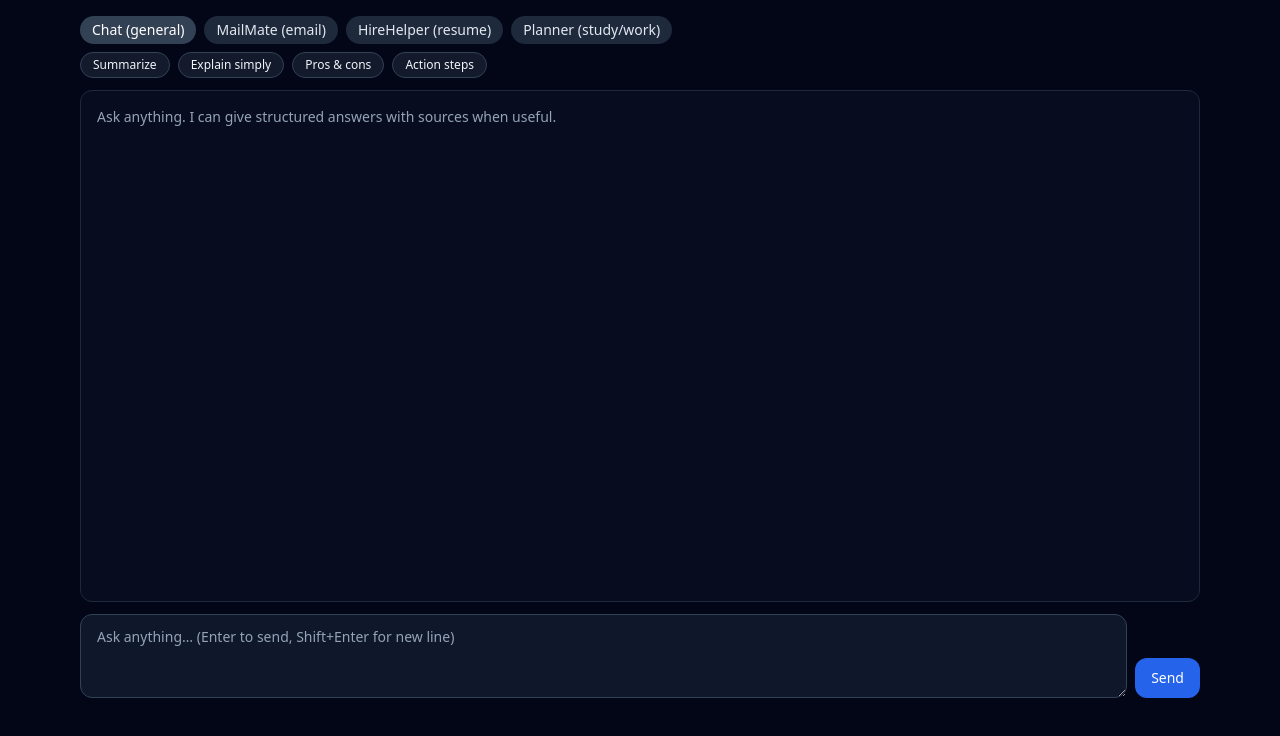
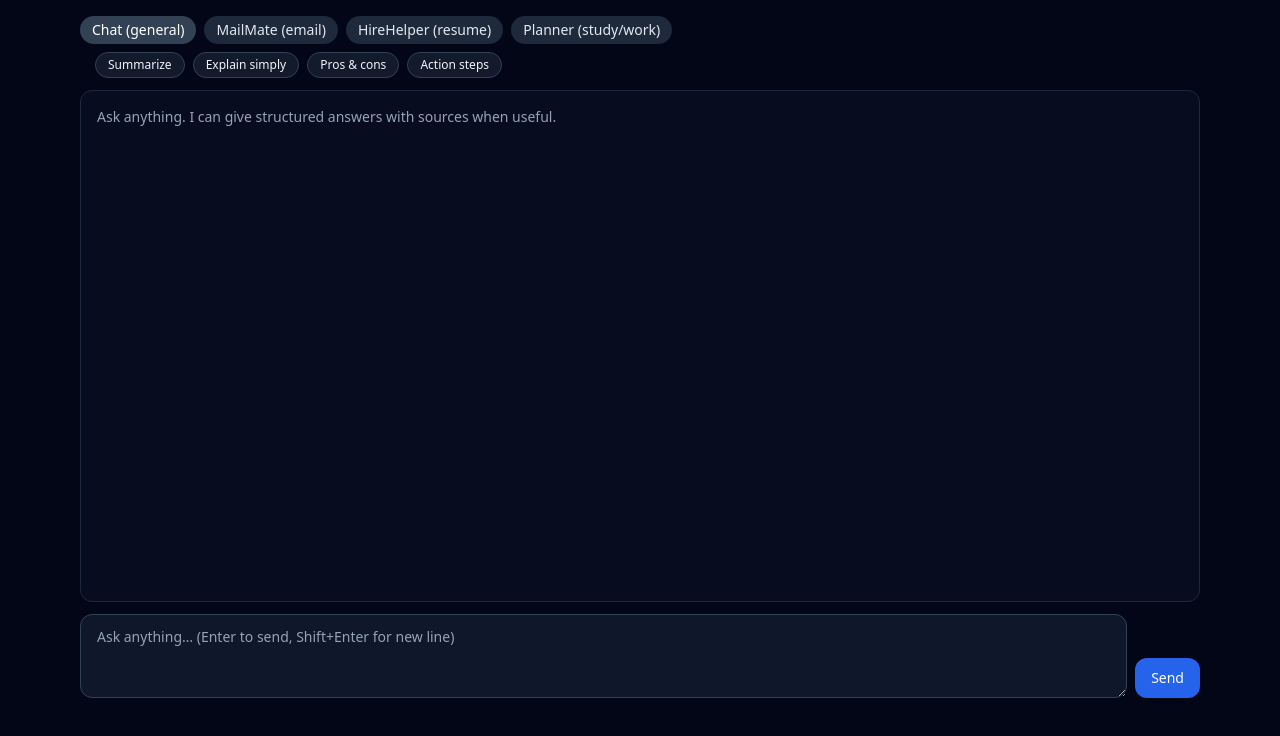
Before and after one commit to madevthevanthiran-maker/amplyai-chatbot, a Next.js app: page /app in a window 1280 px wide. Shown: the top 736 px of the page. Built offline with nearby package versions, Linux system fonts and the light colour scheme.

Commit message:
Update globals.css

```diff
--- a/styles/globals.css
+++ b/styles/globals.css
@@ -16,21 +16,12 @@ body {
   color: #f3f4f6;
 }
 
-/* Hide scrollbars for preset bar */
-.no-scrollbar::-webkit-scrollbar {
-  display: none;
-}
-.no-scrollbar {
-  -ms-overflow-style: none; /* IE and Edge */
-  scrollbar-width: none; /* Firefox */
-}
-
-/* Smooth resize handle for textarea — SCOPED to chat input */
-textarea.amply-textarea {
+/* Smooth resize handle for textarea */
+textarea {
   resize: vertical;
   overflow: hidden;
-  min-height: 48px;  /* ~3 rows */
-  max-height: 240px; /* ~10–12 rows; increase if desired */
+  min-height: 48px;
+  max-height: 240px;
   line-height: 1.5;
 }
 
@@ -54,9 +45,25 @@ button.preset-btn:hover {
   background: #334155;
 }
 
-/* Nice keyboard focus */
-button:focus-visible,
-textarea.amply-textarea:focus-visible {
-  outline: 2px solid #2563eb;
-  outline-offset: 2px;
+/* --- Preset strip with a visible bottom scrollbar --- */
+.preset-strip {
+  /* Keep space for horizontal scrollbar so chips aren't clipped */
+  scrollbar-gutter: stable both-edges;
+  scroll-behavior: smooth;
 }
+
+/* WebKit scrollbar styling (Chrome/Edge/Safari) */
+.preset-strip::-webkit-scrollbar {
+  height: 8px;
+}
+.preset-strip::-webkit-scrollbar-track {
+  background: rgba(15, 23, 42, 0.6); /* slate-900-ish */
+  border-radius: 8px;
+}
+.preset-strip::-webkit-scrollbar-thumb {
+  background: rgba(71, 85, 105, 0.9); /* slate-600-ish */
+  border-radius: 8px;
+}
+.preset-strip::-webkit-scrollbar-thumb:hover {
+  background: rgba(100, 116, 139, 1); /* slate-500-ish */
+}
```
